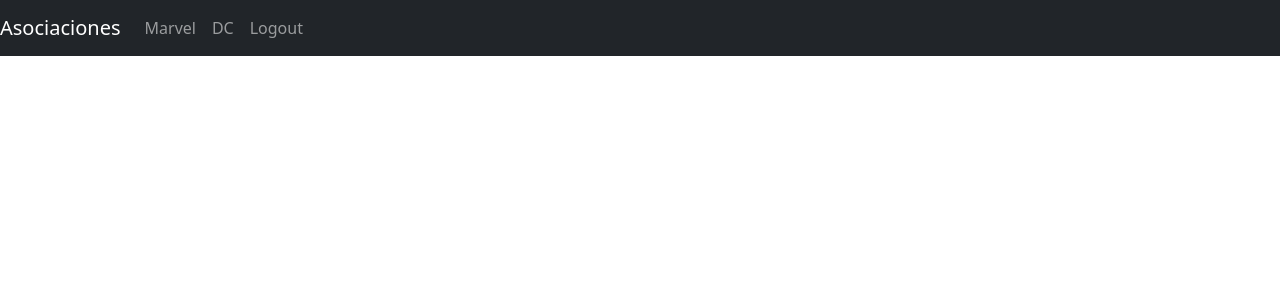
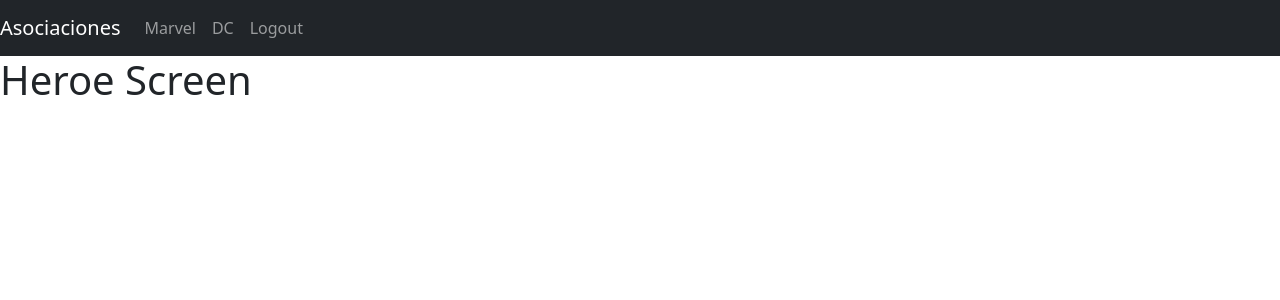
Before and after one commit to JPerezC92/07-heroes-app, a React (Create React App) app: page /heroe/1 in a window 1280 px wide. Shown: the top 300 px of the page. Built offline with nearby package versions, Linux system fonts and the light colour scheme.

Commit message:
lesson 172

```diff
--- /dev/null
+++ b/src/components/heroes/HeroeScreen.tsx
@@ -0,0 +1,13 @@
+import React from "react";
+
+interface Props {}
+
+const HeroeScreen = (props: Props) => {
+  return (
+    <div>
+      <h1>Heroe Screen</h1>
+    </div>
+  );
+};
+
+export default HeroeScreen;
--- a/src/routers/AppRouter.tsx
+++ b/src/routers/AppRouter.tsx
@@ -1,17 +1,15 @@
 import { BrowserRouter as Router, Switch, Route } from "react-router-dom";
 import LoginScreen from "../components/login/LoginScreen";
-import MarvelScreen from "../components/marvel/MarvelScreen";
-import Navbar from "../components/ui/Navbar";
+import DashboardRoutes from "./DashboardRoutes";
 
 const AppRouter = () => {
   return (
     <div>
       <Router>
         <div>
-          <Navbar />
           <Switch>
             <Route exact path="/login" component={LoginScreen} />
-            <Route exact path="/" component={MarvelScreen} />
+            <Route path="/" component={DashboardRoutes} />
           </Switch>
         </div>
       </Router>
--- /dev/null
+++ b/src/routers/DashboardRoutes.tsx
@@ -0,0 +1,26 @@
+import { Switch, Route, Redirect } from "react-router-dom";
+import DcScreen from "../components/dc/DcScreen";
+import HeroScreen from "../components/heroes/HeroeScreen";
+import MarvelScreen from "../components/marvel/MarvelScreen";
+import Navbar from "../components/ui/Navbar";
+
+interface Props {}
+
+const DashboardRoutes = (props: Props) => {
+  return (
+    <>
+      <Navbar />
+      <div>
+        <Switch>
+          <Route exact path="/marvel" component={MarvelScreen} />
+          <Route exact path="/heroe/:heroeId" component={HeroScreen} />
+          <Route exact path="/dc" component={DcScreen} />
+
+          <Redirect to="/marvel" />
+        </Switch>
+      </div>
+    </>
+  );
+};
+
+export default DashboardRoutes;
```
Also changed, not shown: src/components/heroes/HeroScreen.tsx (deleted, +0 -13 lines).
